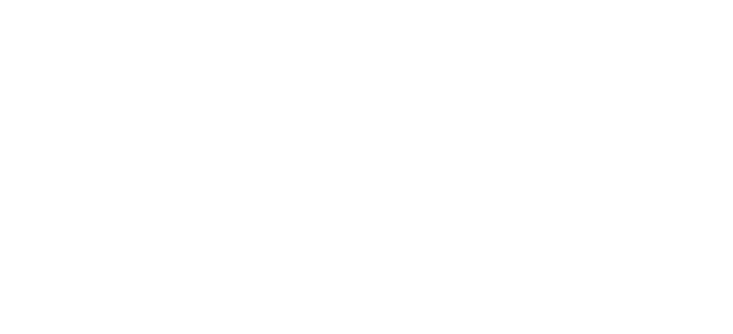
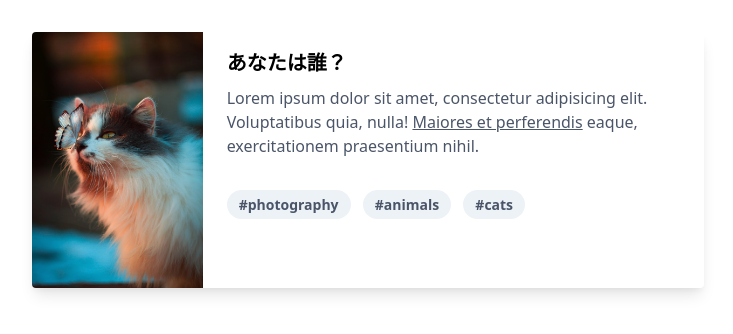
Before and after one commit to DCzajkowski/tailwindcss-card, a website: page public/index.html in a window 1280 px wide. Shown: the whole page, without its empty margins (0-733 px from the left). Drawn offline with nearby package versions, Linux system fonts and the light colour scheme; files that its build step writes are made by us from their sources.

Commit message:
Initial card design

```diff
--- a/public/index.html
+++ b/public/index.html
@@ -5,7 +5,22 @@
     <title>Demo</title>
     <link rel="stylesheet" href="app.css">
   </head>
-  <body class="antialiased font-sans">
-    <!--  -->
+  <body class="antialiased font-sans flex flex-col p-8">
+    <div class="rounded overflow-hidden shadow-lg sm:flex sm:h-64 max-w-2xl">
+      <img class="w-full h-64 sm:h-full sm:w-auto object-cover" src="./cat.jpeg" alt="A cat with a buttefly on its nose">
+      <div>
+        <div class="px-6 py-4">
+          <div class="font-bold text-xl mb-2">あなたは誰？</div>
+          <p class="text-gray-700 text-base">
+            Lorem ipsum dolor sit amet, consectetur adipisicing elit. Voluptatibus quia, nulla! <span class="underline">Maiores et perferendis</span> eaque, exercitationem praesentium nihil.
+          </p>
+        </div>
+        <div class="px-6 pb-4 pt-0 sm:pt-4">
+          <a href="#" class="inline-block mt-2 sm:mt-0 bg-gray-200 rounded-full px-3 py-1 text-sm font-semibold hover:bg-gray-400 hover:text-gray-900 text-gray-700 mr-2">#photography</a>
+          <a href="#" class="inline-block mt-2 sm:mt-0 bg-gray-200 rounded-full px-3 py-1 text-sm font-semibold hover:bg-gray-400 hover:text-gray-900 text-gray-700 mr-2">#animals</a>
+          <a href="#" class="inline-block mt-2 sm:mt-0 bg-gray-200 rounded-full px-3 py-1 text-sm font-semibold hover:bg-gray-400 hover:text-gray-900 text-gray-700">#cats</a>
+        </div>
+      </div>
+    </div>
   </body>
 </html>
--- a/tailwind.config.js
+++ b/tailwind.config.js
@@ -1,5 +1,8 @@
 module.exports = {
   theme: {},
-  variants: {},
+  variants: {
+    textColor: ['hover'],
+    margin: ['responsive'],
+  },
   plugins: [],
 };
```
Also changed, not shown: public/cat.jpeg (added).
